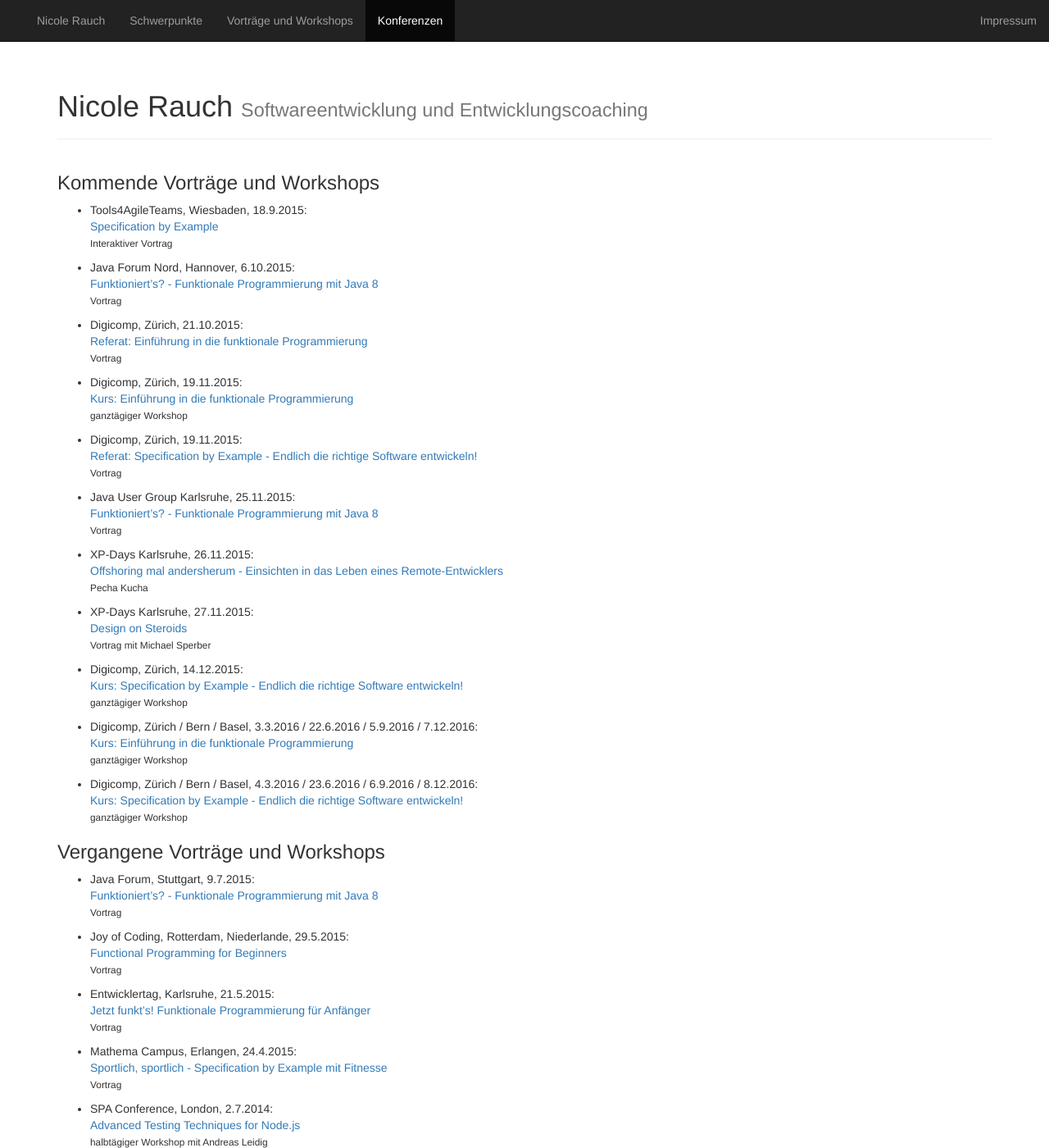
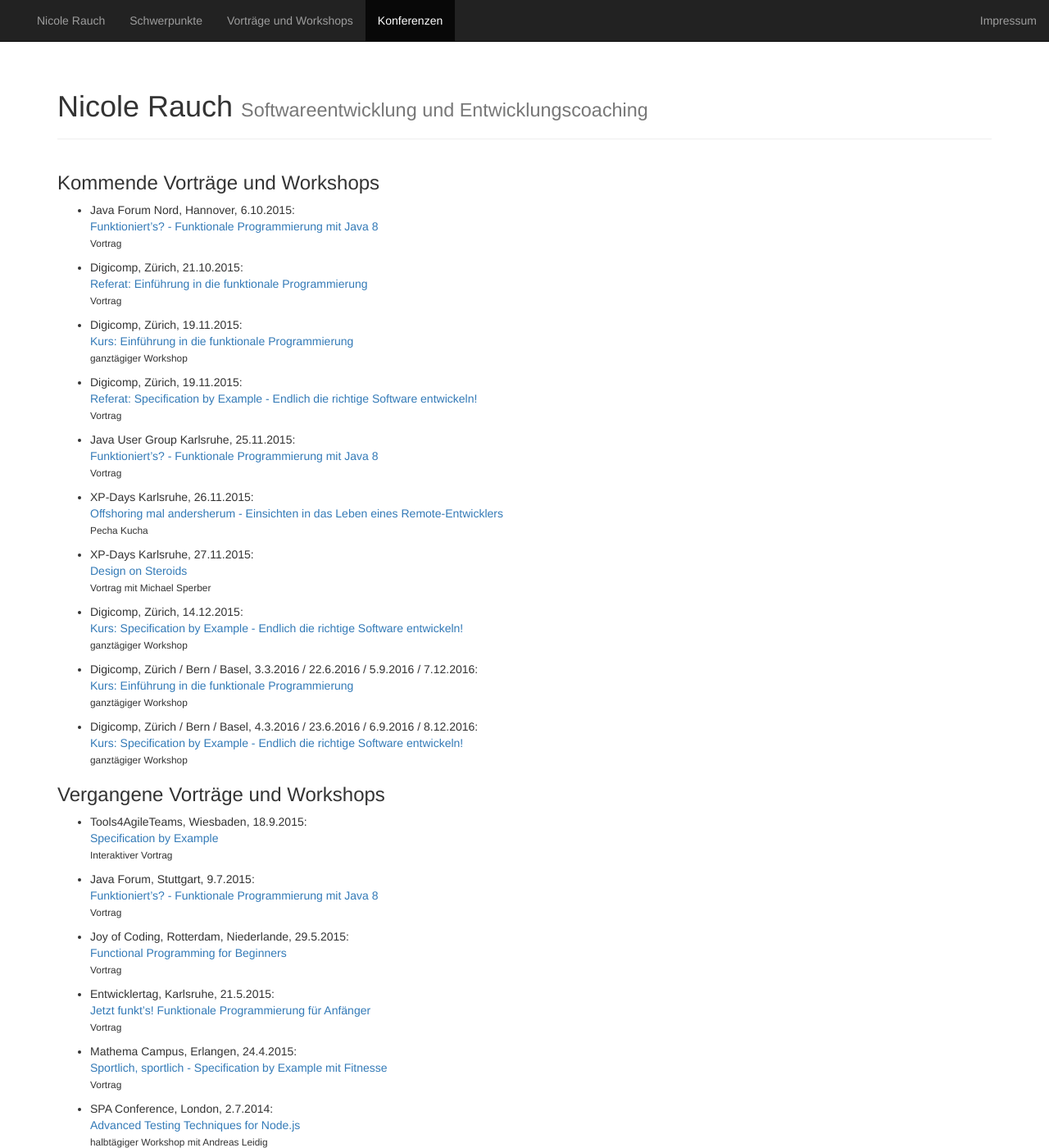
Before and after one commit to NicoleRauch/BusinessWebsite, a Jekyll site: the page built from jekyll/konferenzen.md, in a window 1280 px wide and 1400 px high. Shown: the whole window at 82% size. Built offline with Jekyll 4.4.1, drawn with Linux system fonts in a browser that asks for light colours; nearby versions of some CDN libraries; library files that are not in the unit come from our copies; part of the change alters nothing that is shown.

```diff
--- a/jekyll/konferenzen.md
+++ b/jekyll/konferenzen.md
@@ -3,10 +3,6 @@ layout: default
 ---
 
 ### Kommende Vorträge und Workshops
-
-* Tools4AgileTeams, Wiesbaden, 18.9.2015:<br>
-  [Specification by Example](http://www.tools4agileteams.com/display/2015/Specification+by+Example)<br>
-  <small>Interaktiver Vortrag</small>
 
 * Java Forum Nord, Hannover, 6.10.2015:<br>
   [Funktioniert's? - Funktionale Programmierung mit Java 8](http://http://javaforumnord.de/)<br>
@@ -52,6 +48,10 @@ layout: default
 
 ### Vergangene Vorträge und Workshops
 
+* Tools4AgileTeams, Wiesbaden, 18.9.2015:<br>
+  [Specification by Example](http://www.tools4agileteams.com/display/2015/Specification+by+Example)<br>
+  <small>Interaktiver Vortrag</small>
+
 * Java Forum, Stuttgart, 9.7.2015:<br>
   [Funktioniert's? - Funktionale Programmierung mit Java 8](http://www.java-forum-stuttgart.de/de/Programm.html)<br>
   <small>Vortrag</small>
@@ -74,6 +74,7 @@ layout: default
 
 * Entwicklertag, Karlsruhe, 22.5.2014:<br>
   [Einführung in Domain-Driven Design](https://entwicklertag.de/karlsruhe/2014/vortrag/einf-hrung-domain-driven-design)<br>
+  [(Video)](https://www.youtube.com/watch?v=1C9aQlz7N2I)<br>
   <small>Vortrag mit Jens Borrmann</small>
 
 * Mathema Campus, Erlangen, 20.4.2014:<br>
```
